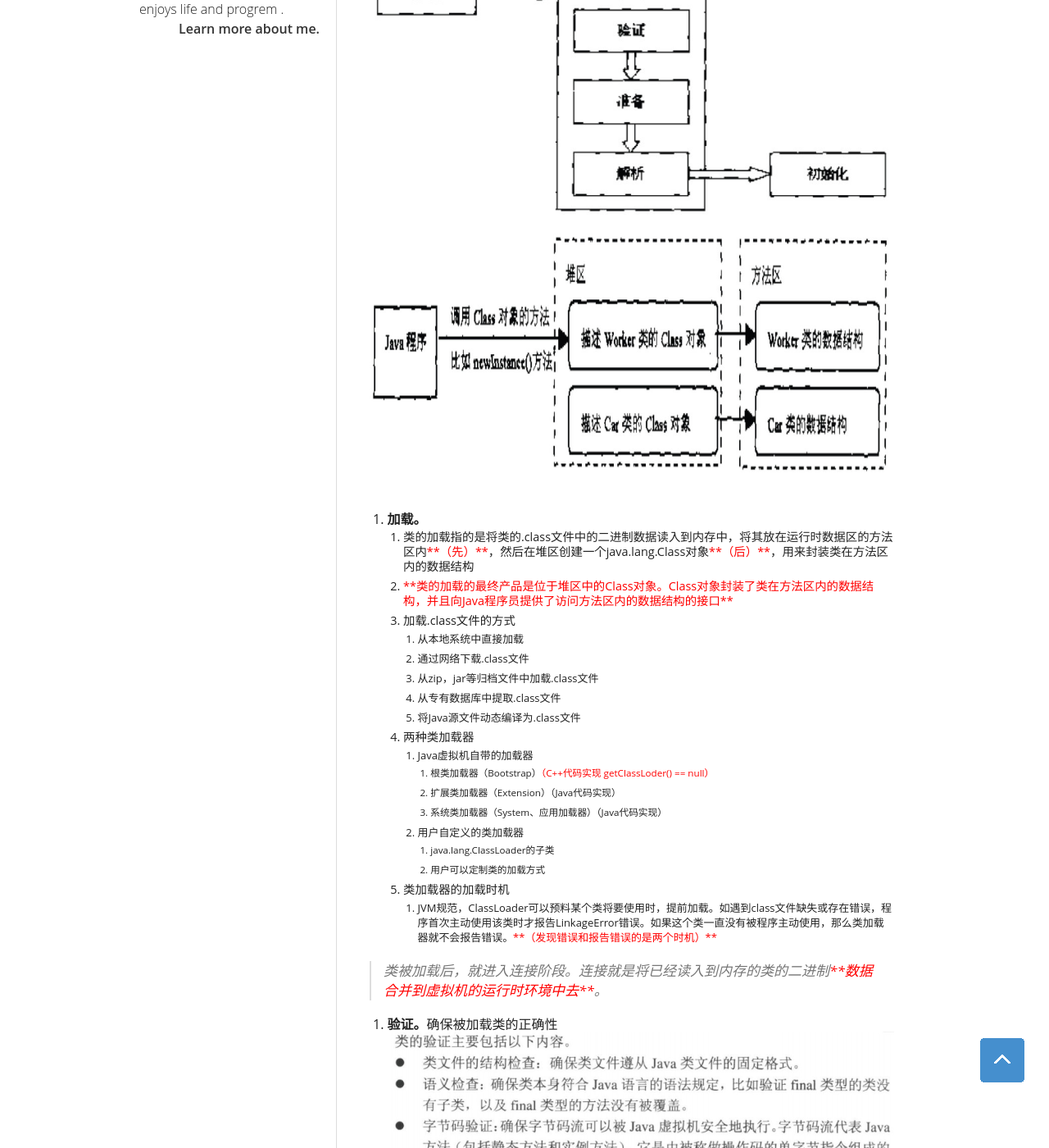
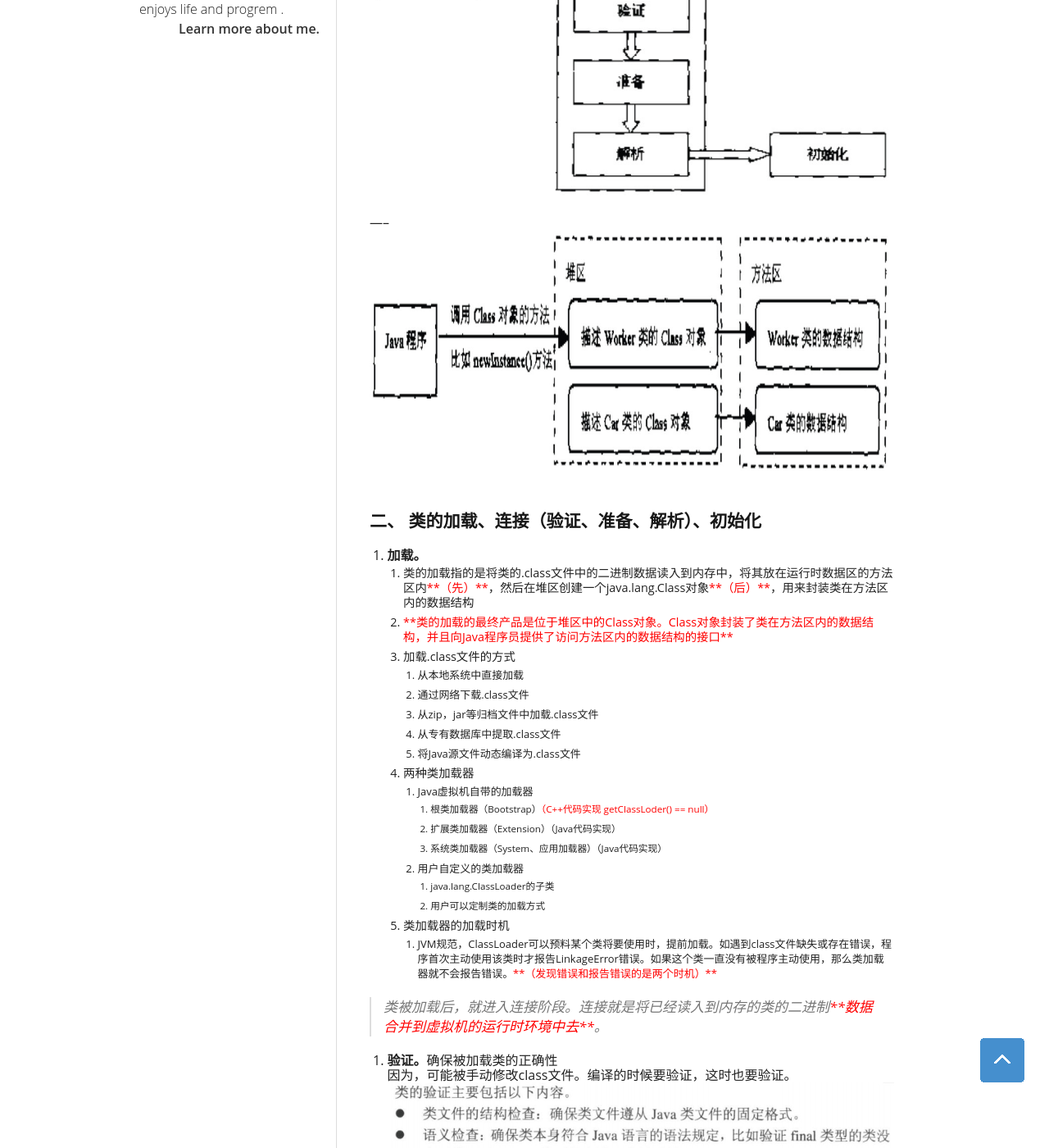
Before and after one commit to fmeng/fmeng.github.io, a Jekyll site: the page built from _posts/2016-07-05-java-class-loader-system-1.md, in a window 1280 px wide and 1400 px high, scrolled down 544 px. Shown: the whole window at 82% size. Built offline with Jekyll 4.4.1, drawn with Linux system fonts in a browser that asks for light colours; Markdown is read by kramdown in place of the engine named in the settings; comment, search, counter and statistics services are not loaded.

Commit message:
java 类加载机制 调整图片格式

```diff
--- a/_posts/2016-07-05-java-class-loader-system-1.md
+++ b/_posts/2016-07-05-java-class-loader-system-1.md
@@ -19,9 +19,11 @@
 3.	程序再运行过程中遇到Exception或Error
 4.	操作系统错误
 
-### 二、	类的加载、连接（验证、准备、解析）、初始化 ###
+<br/>
 ![](/img/java-jvm1.jpg)<br/>
+-----
 ![](/img/java-jvm2.jpg)<br/>
+### 二、	类的加载、连接（验证、准备、解析）、初始化 ##
 
 1. **加载。**
 	1. 类的加载指的是将类的.class文件中的二进制数据读入到内存中，将其放在运行时数据区的方法区内<font color=red>**（先）**</font>，然后在堆区创建一个java.lang.Class对象<font color=red>**（后）**</font>，用来封装类在方法区内的数据结构
@@ -45,7 +47,8 @@
 
 >类被加载后，就进入连接阶段。连接就是将已经读入到内存的类的二进制<font color=red>**数据合并到虚拟机的运行时环境中去**</font>。
 
-2. **验证。**确保被加载类的正确性
+2. **验证。**确保被加载类的正确性<br/>
+因为，可能被手动修改class文件。编译的时候要验证，这时也要验证。
 <br/>![](/img/java-jvm3.jpg)<br/>
 3. **准备。**为类的静态变量分配内存，并初始化为默认值
 <br/><font color=red>**为变量分配内存，附默认值。**</font>
```
